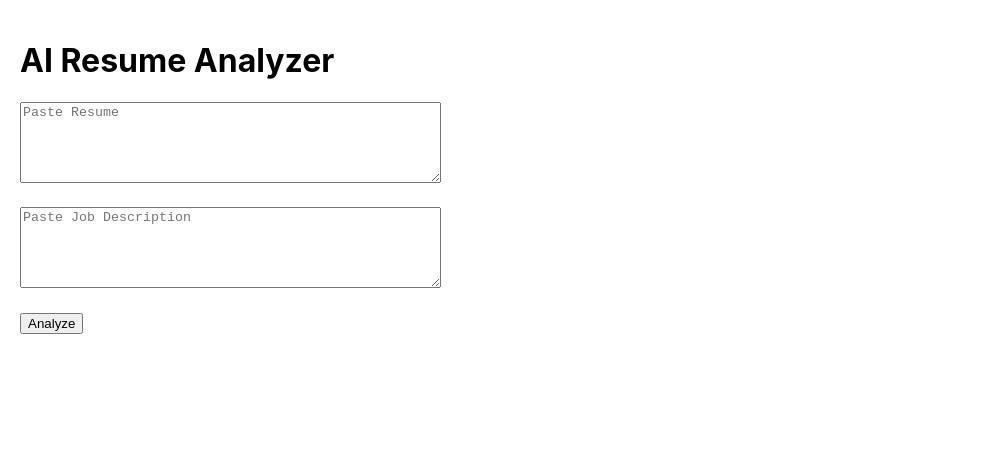
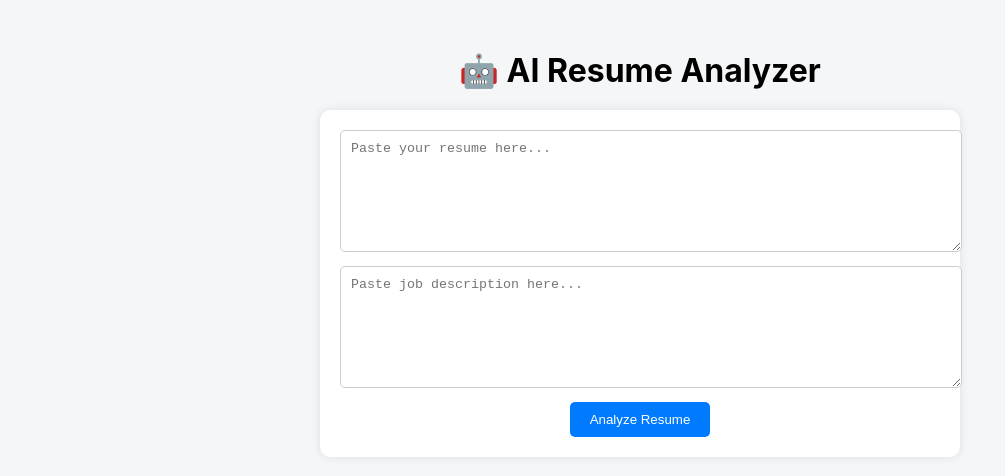
Before and after one commit to anoushkanayak2805-svg/resume-analyzer, a React (Create React App) app in the folder frontend/: page / in a window 1280 px wide. Shown: the top 476 px of the page, without its empty margins (0-1005 px from the left). Built offline with nearby package versions, Linux system fonts and the light colour scheme.

Commit message:
improved UI with clean dashboard design

```diff
--- a/frontend/src/App.js
+++ b/frontend/src/App.js
@@ -19,39 +19,102 @@ function App() {
   };
 
   return (
-    <div style={{ padding: "20px" }}>
-      <h1>AI Resume Analyzer</h1>
+    <div style={styles.container}>
+      <h1 style={styles.title}>🤖 AI Resume Analyzer</h1>
 
+      <div style={styles.card}>
         <textarea
-        placeholder="Paste Resume"
-        rows="5"
-        cols="50"
+          style={styles.textarea}
+          placeholder="Paste your resume here..."
           onChange={(e) => setResume(e.target.value)}
         />
 
-      <br /><br />
-
         <textarea
-        placeholder="Paste Job Description"
-        rows="5"
-        cols="50"
+          style={styles.textarea}
+          placeholder="Paste job description here..."
           onChange={(e) => setJob(e.target.value)}
         />
 
-      <br /><br />
-
-      <button onClick={analyze}>Analyze</button>
+        <button style={styles.button} onClick={analyze}>
+          Analyze Resume
+        </button>
+      </div>
 
       {result && (
+        <div style={styles.resultCard}>
+          <h2>📊 Results</h2>
+
+          <div style={styles.scoreBox}>
+            <h3>ATS Score</h3>
+            <p style={styles.bigText}>{result.ats_score}</p>
+          </div>
+
+          <div style={styles.scoreBox}>
+            <h3>Match Score</h3>
+            <p style={styles.bigText}>{result.match_score}</p>
+          </div>
+
           <div>
-          <h2>Results</h2>
-          <p>ATS Score: {result.ats_score}</p>
-          <p>Match Score: {result.match_score}</p>
-          <p>Skills: {result.skills.join(", ")}</p>
+            <h3>🧠 Skills Detected</h3>
+            <p>{result.skills.join(", ")}</p>
+          </div>
         </div>
       )}
     </div>
   );
 }
 
+const styles = {
+  container: {
+    textAlign: "center",
+    padding: "30px",
+    backgroundColor: "#f4f6f8",
+    minHeight: "100vh",
+  },
+  title: {
+    marginBottom: "20px",
+  },
+  card: {
+    backgroundColor: "white",
+    padding: "20px",
+    borderRadius: "10px",
+    boxShadow: "0 0 10px rgba(0,0,0,0.1)",
+    maxWidth: "600px",
+    margin: "auto",
+  },
+  textarea: {
+    width: "100%",
+    height: "100px",
+    marginBottom: "10px",
+    padding: "10px",
+    borderRadius: "5px",
+    border: "1px solid #ccc",
+  },
+  button: {
+    padding: "10px 20px",
+    backgroundColor: "#007bff",
+    color: "white",
+    border: "none",
+    borderRadius: "5px",
+    cursor: "pointer",
+  },
+  resultCard: {
+    marginTop: "30px",
+    backgroundColor: "white",
+    padding: "20px",
+    borderRadius: "10px",
+    maxWidth: "600px",
+    marginLeft: "auto",
+    marginRight: "auto",
+    boxShadow: "0 0 10px rgba(0,0,0,0.1)",
+  },
+  scoreBox: {
+    marginBottom: "15px",
+  },
+  bigText: {
+    fontSize: "28px",
+    fontWeight: "bold",
+  },
+};
+
 export default App;
```
Lines whose indentation alone changed are shown as unchanged.
